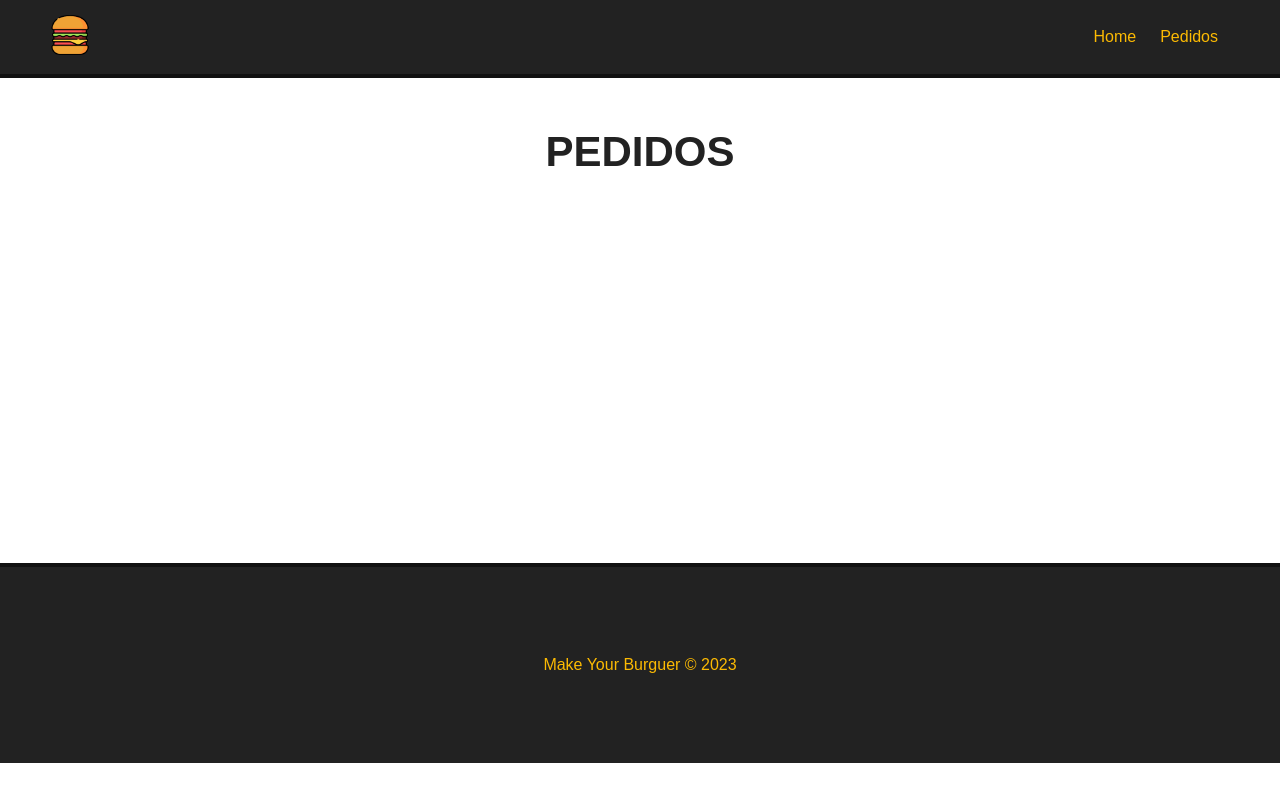
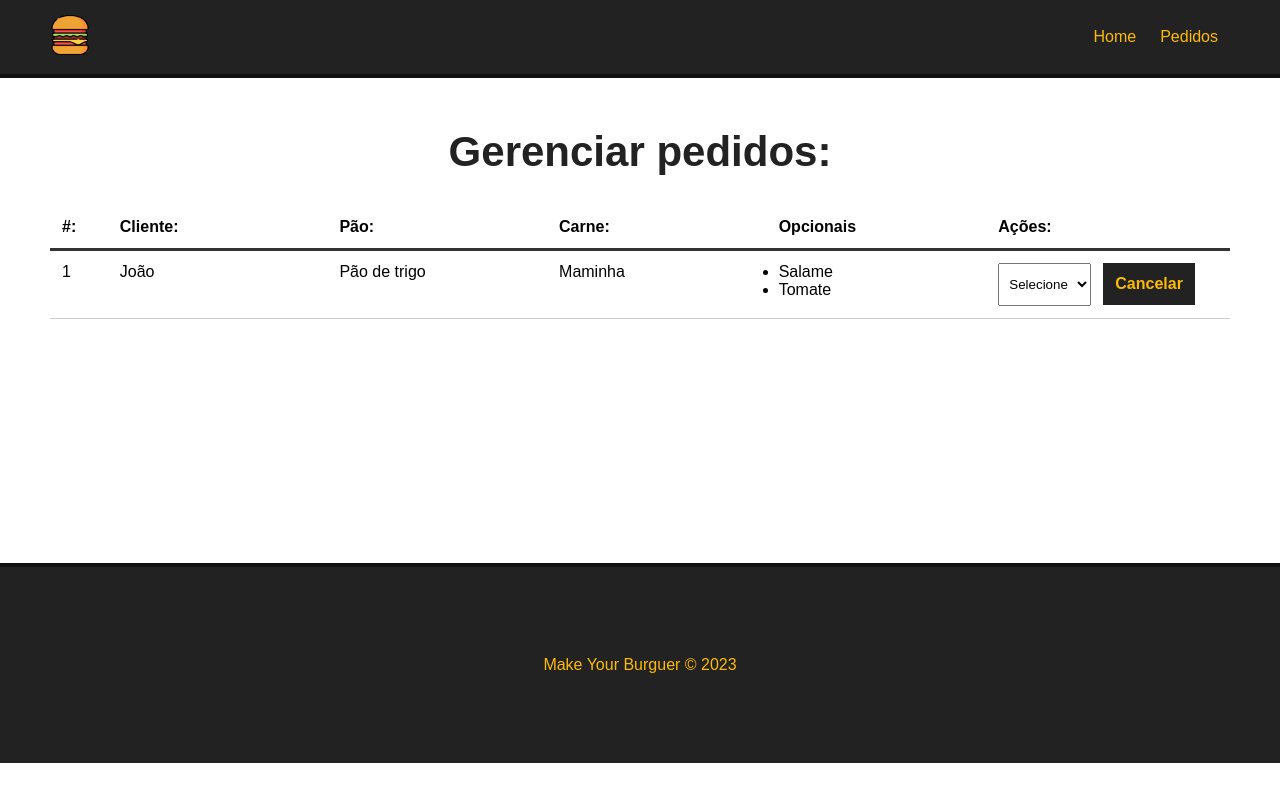
Before and after one commit to leticea/make-your-burguer, a Vue app: page /pedidos in a window 1280 px wide. Built offline with nearby package versions, Linux system fonts and the light colour scheme.

Commit message:
feat(Dashboard): styles

```diff
--- /dev/null
+++ b/src/components/Dashboard.vue
@@ -0,0 +1,98 @@
+<template>
+  <div id="burger-table">
+    <div>
+      <div id="burger-table-heading">
+        <div class="order-id">#:</div>
+        <div>Cliente:</div>
+        <div>Pão:</div>
+        <div>Carne:</div>
+        <div>Opcionais</div>
+        <div>Ações:</div>
+      </div>
+    </div>
+    <div id="burger-table-rows">
+      <div class="burger-table-row">
+        <div class="order-number">1</div>
+        <div>João</div>
+        <div>Pão de trigo</div>
+        <div>Maminha</div>
+        <div>
+          <ul>
+            <li>Salame</li>
+            <li>Tomate</li>
+          </ul>
+        </div>
+        <div>
+          <select name="status" class="status">
+            <option value="">Selecione</option>
+          </select>
+          <button class="delete-btn">Cancelar</button>
+        </div>
+      </div>
+    </div>
+  </div>
+</template>
+
+<script>
+export default {
+  name: "Dashboard",
+};
+</script>
+
+<style scoped>
+#burger-table {
+  max-width: 1200px;
+  margin: 0 auto;
+}
+
+#burger-table-heading,
+#burger-table-rows,
+.burger-table-row {
+  display: flex;
+  flex-wrap: wrap;
+}
+
+#burger-table-heading {
+  font-weight: bold;
+  padding: 12px;
+  border-bottom: 3px solid #333;
+}
+
+#burger-table-heading div,
+.burger-table-row div {
+  width: 19%;
+}
+
+.burger-table-row {
+  width: 100%;
+  padding: 12px;
+  border-bottom: 1px solid #ccc;
+}
+
+#burger-table-heading .order-id,
+.burger-table-row .order-number {
+  width: 5%;
+}
+
+select {
+  padding: 12px 6px;
+  margin-right: 12px;
+}
+
+.delete-btn {
+  background-color: #222;
+  color: #fcba03;
+  font-weight: bold;
+  border: 2px solid #222;
+  padding: 10px;
+  font-size: 16px;
+  margin: 0 auto;
+  cursor: pointer;
+  transition: 0.5s;
+}
+
+.delete-btn:hover {
+  background-color: transparent;
+  color: #222;
+}
+</style>
--- a/src/views/Requests.vue
+++ b/src/views/Requests.vue
@@ -1,5 +1,17 @@
 <template>
   <div class="main-container">
-    <h1>PEDIDOS</h1>
+    <h1>Gerenciar pedidos:</h1>
+    <Dashboard />
   </div>
 </template>
+
+<script>
+import Dashboard from "../components/Dashboard.vue";
+
+export default {
+  name: "Pedidos",
+  components: {
+    Dashboard,
+  },
+};
+</script>
```
